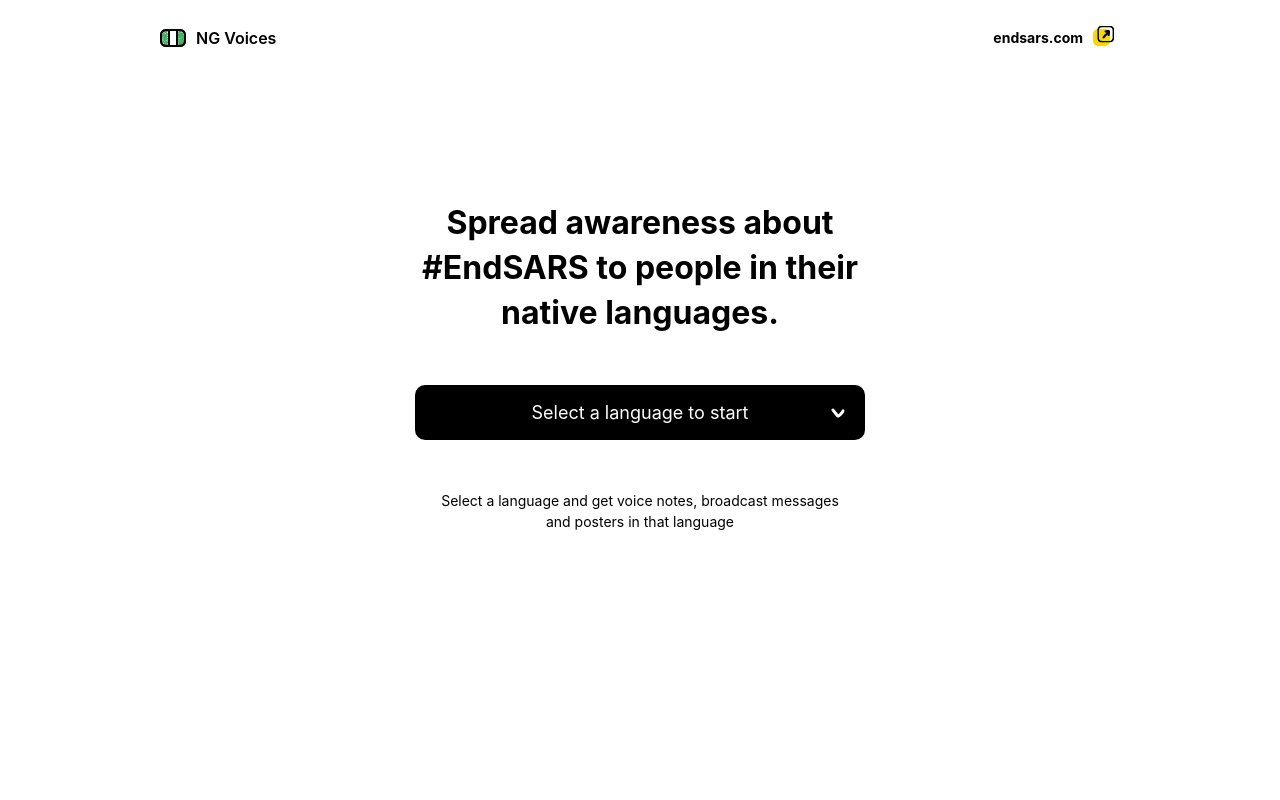
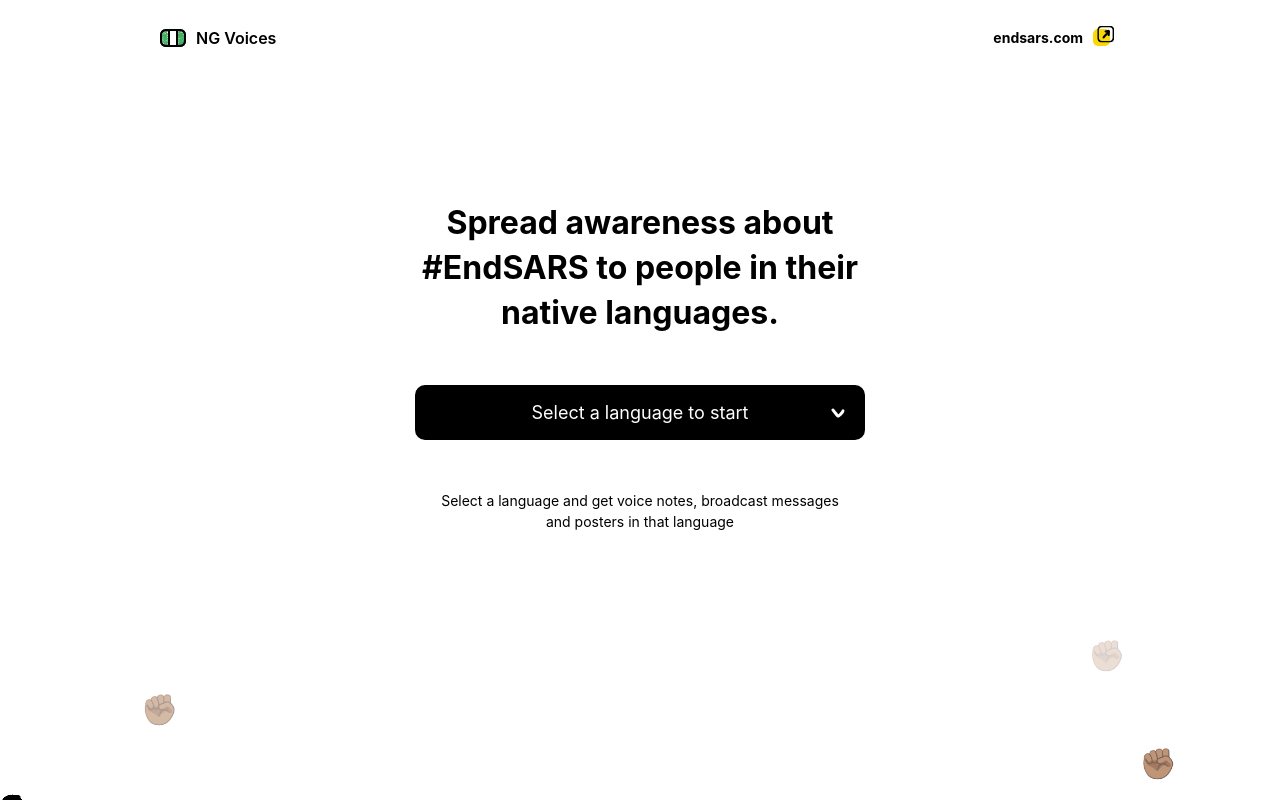
Before and after one commit to onyekvchi/ng-voices, a Nuxt app: page / in a window 1280 px wide. Built offline with nearby package versions, Linux system fonts and the light colour scheme; a web font is replaced by a local one.

Commit message:
Implement emoji animation

```diff
--- a/layouts/default.vue
+++ b/layouts/default.vue
@@ -16,6 +16,7 @@
         </div>
       </div>
     </nav>
+    <div ref="emojis" class="c-emojis"></div>
     <Nuxt />
   </div>
 </template>
@@ -23,12 +24,82 @@
 <script>
 export default {
   name: 'Default',
-  methods: {},
+  data() {
+    return {
+      emojis: ['✊🏾', ' 📣', '🗣'],
+      disabledEmojiList: [],
+    }
+  },
+  mounted() {
+    this.createEmojiList()
+  },
+  methods: {
+    createEmojiList() {
+      const emojiList = []
+      for (let index = 0; index < this.emojis.length; index++) {
+        for (let i = 0; i < 20; i++) {
+          const span = `<span>${this.emojis[index]}</span>`
+          emojiList.push(span)
+        }
+      }
+      this.$refs.emojis.innerHTML = emojiList.join(' ')
+      this.disabledEmojiList = Array.from(this.$refs.emojis.children)
+
+      setInterval(() => {
+        this.spawnEmoji()
+      }, 1000)
+    },
+    spawnEmoji() {
+      const x = Math.floor(Math.random() * 100)
+      const index = Math.floor(Math.random() * this.disabledEmojiList.length)
+      const emoji = this.disabledEmojiList[index]
+
+      this.disabledEmojiList.splice(index, 1)
+
+      emoji.style.setProperty('--trans-duration', '0s')
+      emoji.style.setProperty('--opacity', '1')
+      emoji.style.setProperty('--trans-value', '0%')
+      emoji.style.setProperty('--bottom', '-4rem')
+      emoji.style.left = `${x}%`
+
+      setTimeout(() => {
+        emoji.style.setProperty('--trans-duration', '4s')
+        emoji.style.setProperty('--trans-value', '-600%')
+        emoji.style.setProperty('--opacity', '0')
+      }, 0)
+
+      setTimeout(() => {
+        this.disabledEmojiList.push(emoji)
+      }, 4000)
+    },
+  },
 }
 </script>
 
 <style lang="scss">
 @import '~/assets/scss/app.scss';
+
+.c-emojis {
+  position: fixed;
+  width: 100%;
+  height: 100vh;
+  bottom: 0;
+  left: 0;
+  font-size: 3rem;
+  z-index: -1;
+
+  span {
+    --trans-duration: 4s;
+    --trans-value: 0%;
+    --opacity: 1;
+    --bottom: -4rem;
+    position: absolute;
+    bottom: var(--bottom);
+    opacity: var(--opacity);
+    transform: translateY(var(--trans-value));
+    transition: var(--trans-duration) linear;
+  }
+}
 
 .c-nav {
   position: fixed;
--- a/pages/generator.vue
+++ b/pages/generator.vue
@@ -3,22 +3,22 @@
     <form class="language-form">
       <div class="form-group">
         <label for="name">Language</label>
-        <input id="name" type="text" v-model="newlanguage.name" />
+        <input id="name" v-model="newlanguage.name" type="text" />
       </div>
       <div class="form-group">
         <label for="name">Voicenotes</label>
         <div class="columns">
-          <input id="name" type="text" v-model="newlanguage.voicenotes[0]" />
-          <input id="name" type="text" v-model="newlanguage.voicenotes[1]" />
-          <input id="name" type="text" v-model="newlanguage.voicenotes[2]" />
+          <input id="name" v-model="newlanguage.voicenotes[0]" type="text" />
+          <input id="name" v-model="newlanguage.voicenotes[1]" type="text" />
+          <input id="name" v-model="newlanguage.voicenotes[2]" type="text" />
         </div>
       </div>
       <div class="form-group">
         <label for="name">Broadcasts</label>
         <div class="columna">
-          <textarea rows="10" v-model="newlanguage.broadcasts[0]" />
-          <textarea rows="10" v-model="newlanguage.broadcasts[1]" />
-          <textarea rows="10" v-model="newlanguage.broadcasts[2]" />
+          <textarea v-model="newlanguage.broadcasts[0]" rows="10" />
+          <textarea v-model="newlanguage.broadcasts[1]" rows="10" />
+          <textarea v-model="newlanguage.broadcasts[2]" rows="10" />
         </div>
       </div>
     </form>
```
